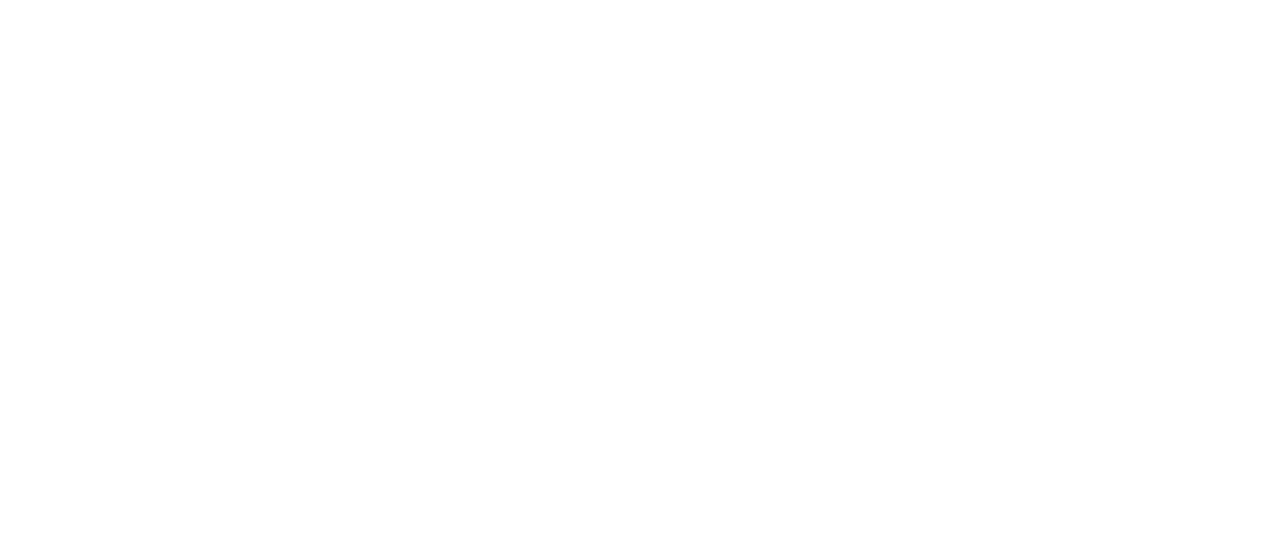
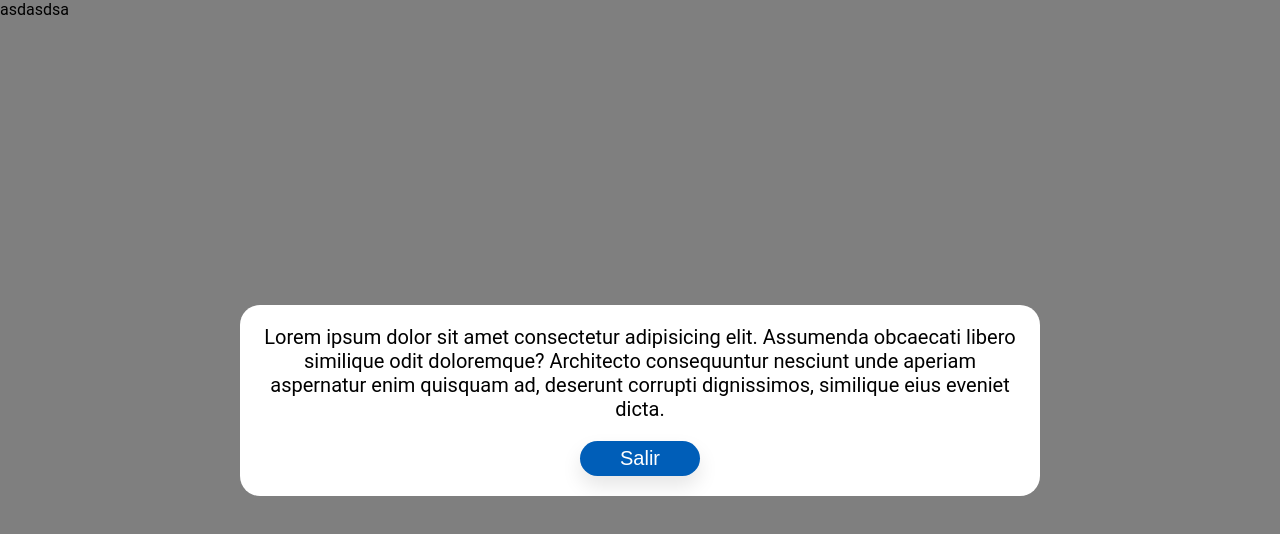
Before and after one commit to MilzCode/fron-bhf, a Next.js app: page /test in a window 1280 px wide. Shown: the top 534 px of the page. Built offline with nearby package versions, Linux system fonts and the light colour scheme.

Commit message:
feat: se añadio ventana modal.

```diff
--- a/components/other/VentanaModal.tsx
+++ b/components/other/VentanaModal.tsx
@@ -1,14 +1,45 @@
 import React from "react";
+import { ReactChild } from "react-virtualized/node_modules/@types/react";
 
-const VentanaModal = ({ children }: any) => {
+/**
+ * Este componente es una ventana modal que tiene un boton de salir y puede ejecutar una
+ * función de salida.
+ * recibe:
+ * @param children: el contenido de la ventana modal
+ * @param exitFunction: la función que se ejecuta al salir
+ * **/
+
+interface VentanaModalProps {
+  children: any;
+  exitFunction?: any;
+}
+
+const VentanaModal = ({ children, exitFunction }: VentanaModalProps) => {
+  const [modal, setModal] = React.useState(true);
+  const handleClose = () => {
+    setModal(false);
+    if (exitFunction) {
+      exitFunction();
+    }
+    //volvemos a exitFunction null para que no se ejecute mas de una vez
+    exitFunction = null;
+  };
   return (
-    <div className="ventanaModal">
-      <div className="ventanaModal__container">{children}</div>
-      {/* exit */}
-      <div className="ventanaModal__salir">
-        <button className="ventanaModal__salirBtn">Salir</button>
-      </div>
-    </div>
+    <>
+      {modal && (
+        <div className="ventanaModal">
+          <div className="ventanaModal__container">
+            {children}
+            <button
+              className="ventanaModal__salirBtn NOSELECT"
+              onClick={handleClose}
+            >
+              Salir
+            </button>
+          </div>
+        </div>
+      )}
+    </>
   );
 };
 
--- a/pages/test.tsx
+++ b/pages/test.tsx
@@ -1,11 +1,21 @@
-import React from 'react'
+import React from "react";
+import VentanaModal from "../components/other/VentanaModal";
 
 const test = () => {
-    return (
-        <div className="test">
+  function handleClick() {
+    console.log("Clicked");
+  }
+  return (
+    <div className="test">
+      asdasdsa
+      <VentanaModal exitFunction={handleClick}>
+        Lorem ipsum dolor sit amet consectetur adipisicing elit. Assumenda
+        obcaecati libero similique odit doloremque? Architecto consequuntur
+        nesciunt unde aperiam aspernatur enim quisquam ad, deserunt corrupti
+        dignissimos, similique eius eveniet dicta.
+      </VentanaModal>
+    </div>
+  );
+};
 
-        </div>
-    )
-}
-
-export default test
+export default test;
--- a/styles/other/VentanaModal.scss
+++ b/styles/other/VentanaModal.scss
@@ -1,7 +1,42 @@
-.ventanaModal{
-    position: fixed;
-    background: rgba(0, 0, 0, 0.5);
-    top: 0;
-    left: 0;
-
+.ventanaModal {
+  display: flex;
+  position: fixed;
+  background: rgba(0, 0, 0, 0.5);
+  top: 0;
+  left: 0;
+  width: 100vw;
+  height: 100vh;
+  min-height: 100%;
+  z-index: 9999;
+  justify-content: center;
+  align-items: center;
+  font-size: 2rem;
+  text-align: center;
+  &__container {
+    background-color: white;
+    max-width: min(95vw, 40em);
+    padding: 1em;
+    border-radius: 1em;
+    position: relative;
+  }
+  &__salirBtn {
+    font-size: 1em;
+    padding: 0.3em 2em;
+    border-radius: 1em;
+    box-shadow: 0 0.5em 1em 0 rgba(0, 0, 0, 0.1);
+    display: block;
+    margin-top: 1em;
+    margin-left: auto;
+    margin-right: auto;
+    border: none;
+    background-color: $Pantone_300_C;
+    color: white;
+    cursor: pointer;
+    &:hover {
+      background-color: rgba($Pantone_300_C, 0.95);
+    }
+    &:active {
+      transform: scale(0.95);
+    }
+  }
 }
--- a/styles/variables.scss
+++ b/styles/variables.scss
@@ -1,3 +1,52 @@
 //Fuentes
 $fontFamily: "Roboto", "Segoe UI", "Oxygen", "Ubuntu", "Cantarell", "Fira Sans",
   "Droid Sans", "Helvetica Neue", sans-serif;
+//colores
+//Logo ucn usa white y Pantone_Black_C en modo blanco y negro
+//Pantone to HEX -> for 2138-C https://www.pantone.com/eu/es/color-finder/2138-C
+$Pantone_Cool_Gray_7_C: #97999b;
+$Pantone_Black_C: #2d2926;
+$Pantone_240_C: #c5299b;
+$Pantone_109_C: #ffd100;
+$Pantone_115_C: #fdda25;
+$Pantone_300_C: #005eb8;
+$Pantone_306_C: #00b5e2;
+$Pantone_356_C: #007a33;
+$Pantone_347_C: #009a44;
+$Pantone_485_C: #da291c;
+$Pantone_471_C: #b86125;
+$Pantone_540_C: #003057;
+$Pantone_649_C: #dbe2e9;
+$Pantone_652_C: #7d9cc0;
+$Pantone_732_C: #623412;
+$Pantone_804_C: #ffaa4d;
+$Pantone_1375_C: #ff9e1b;
+$Pantone_2138_C: #647692;
+$Pantone_2587_C: #8246af;
+$Pantone_2915_C: #62b5e5;
+$Pantone_4665_C: #cda788;
+$Pantone_7481_C: #00b74f;
+$Pantone_7524_C: #a45248;
+$Pantone_7545_C: #425563;
+$Pantone_7711_C: #0097a9;
+$Pantone_7655_C: #a15a95;
+
+//more colors
+$Black_Shadow: rgba(0, 0, 0, 0.15);
+$pink1: #ed7092;
+$green1: #69c0ad;
+$gris1: #e8ebee;
+$BlueLink1: #007bff;
+$BlueLink2: #0a56b3;
+
+//clases globales, son clases que se usan en mas de un sitio.
+//NOSELECT sirve para que un elemento no se pueda seleccionar (como si fuese un pseudo elemento)
+.NOSELECT {
+  -webkit-touch-callout: none; /* iOS Safari */
+  -webkit-user-select: none; /* Safari */
+  -khtml-user-select: none; /* Konqueror HTML */
+  -moz-user-select: none; /* Firefox */
+  -ms-user-select: none; /* Internet Explorer/Edge */
+  user-select: none; /* Non-prefixed version, currently
+                                  supported by Chrome and Opera */
+}
```
